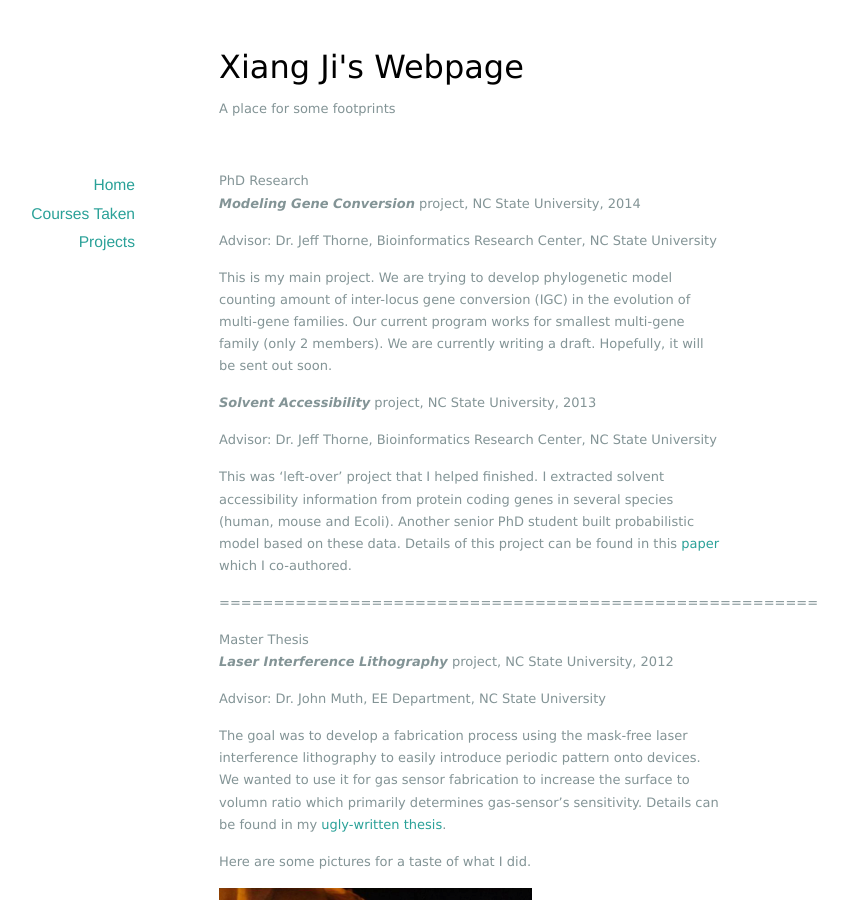
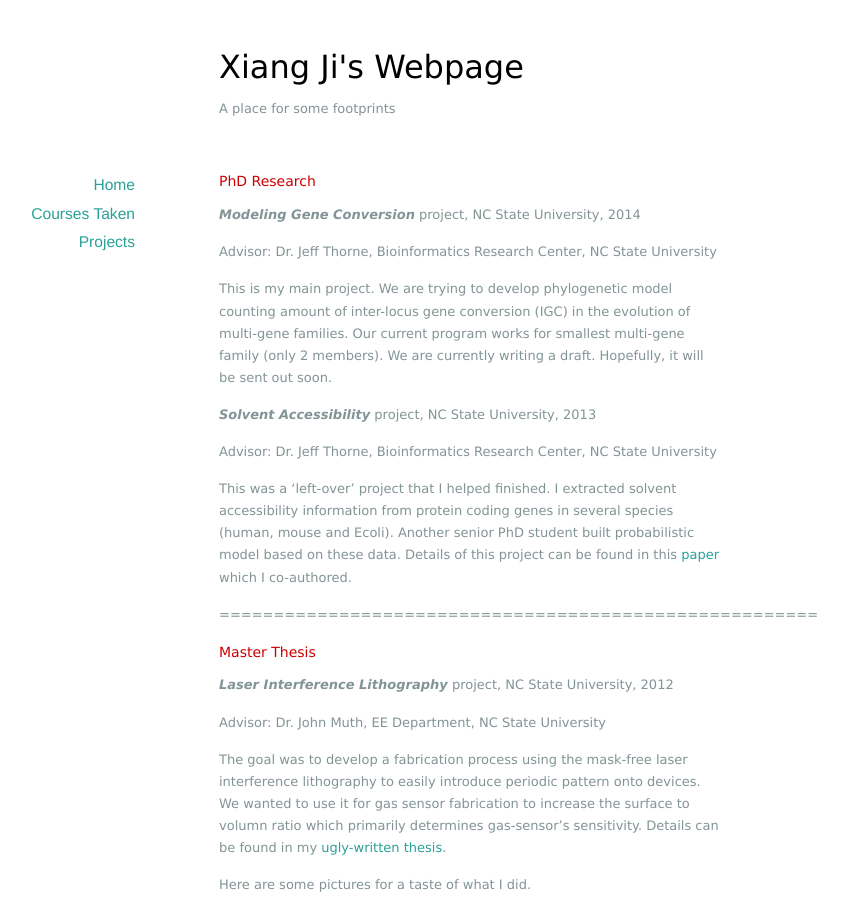
Before and after one commit to xiang-ji-ncsu/xiang-ji-ncsu.github.io, a Jekyll site: the page built from Publication/index.markdown, in a window 1280 px wide and 900 px high. Shown: the whole window, without its empty margins (171-1019 px from the left). Built offline with Jekyll 4.4.1, drawn with Linux system fonts in a browser that asks for light colours; nearby versions of some CDN libraries; some of the changed text lies outside the part shown.

Commit message:
correct a few typos

```diff
--- a/Courses/index.markdown
+++ b/Courses/index.markdown
@@ -33,7 +33,7 @@
 
 GN | 521 | <code>&nbsp;&nbsp;&nbsp;</code>Molecular Genetics
 :------------- | :------------- |:-------------
-ST | 522 | <code>&nbsp;&nbsp;&nbsp;</code>Statist Theory II
+ST | 522 | <code>&nbsp;&nbsp;&nbsp;</code>Statistical Theory II
 ST | 590 | <code>&nbsp;&nbsp;&nbsp;</code>Bio-informatics II
 ST | 746 | <code>&nbsp;&nbsp;&nbsp;</code>Introduction To Stochastic Processes
 
--- a/Publication/index.markdown
+++ b/Publication/index.markdown
@@ -2,7 +2,7 @@
 layout: default
 title: Research Projects
 ---
-####PhD Research
+###PhD Research
 **_Modeling Gene Conversion_** project, NC State University, 2014
 
 Advisor: Dr. Jeff Thorne, Bioinformatics Research Center, NC State University
@@ -14,12 +14,12 @@
 
 Advisor: Dr. Jeff Thorne, Bioinformatics Research Center, NC State University
 
-This was 'left-over' project that I helped finished. I extracted solvent accessibility information from protein coding genes in several species (human, mouse and Ecoli). Another senior PhD student built probabilistic model based on these data. Details of this project can be found in this [paper](https://github.com/xiang-ji-ncsu/xiang-ji-ncsu.github.io/raw/master/Publication/Roles%20of%20Solvent%20Accessibility%20and%20Gene%20Expression%20in%20Modeling%20Protein%20Sequence%20Evolution.pdf) which I co-authored.
+This was a 'left-over' project that I helped finished. I extracted solvent accessibility information from protein coding genes in several species (human, mouse and Ecoli). Another senior PhD student built probabilistic model based on these data. Details of this project can be found in this [paper](https://github.com/xiang-ji-ncsu/xiang-ji-ncsu.github.io/raw/master/Publication/Roles%20of%20Solvent%20Accessibility%20and%20Gene%20Expression%20in%20Modeling%20Protein%20Sequence%20Evolution.pdf) which I co-authored.
 
 =======================================================
 
 
-####Master Thesis
+###Master Thesis
 
 
 **_Laser Interference Lithography_** project, NC State University, 2012
@@ -39,7 +39,7 @@
 =======================================================
 
 
-####Undergraduate Research
+###Undergraduate Research
 
 **_SPP source_** project, Peking University, 2011
 
```
Also changed, not shown: other parts of Publication/index.markdown (+1 -1 lines).
